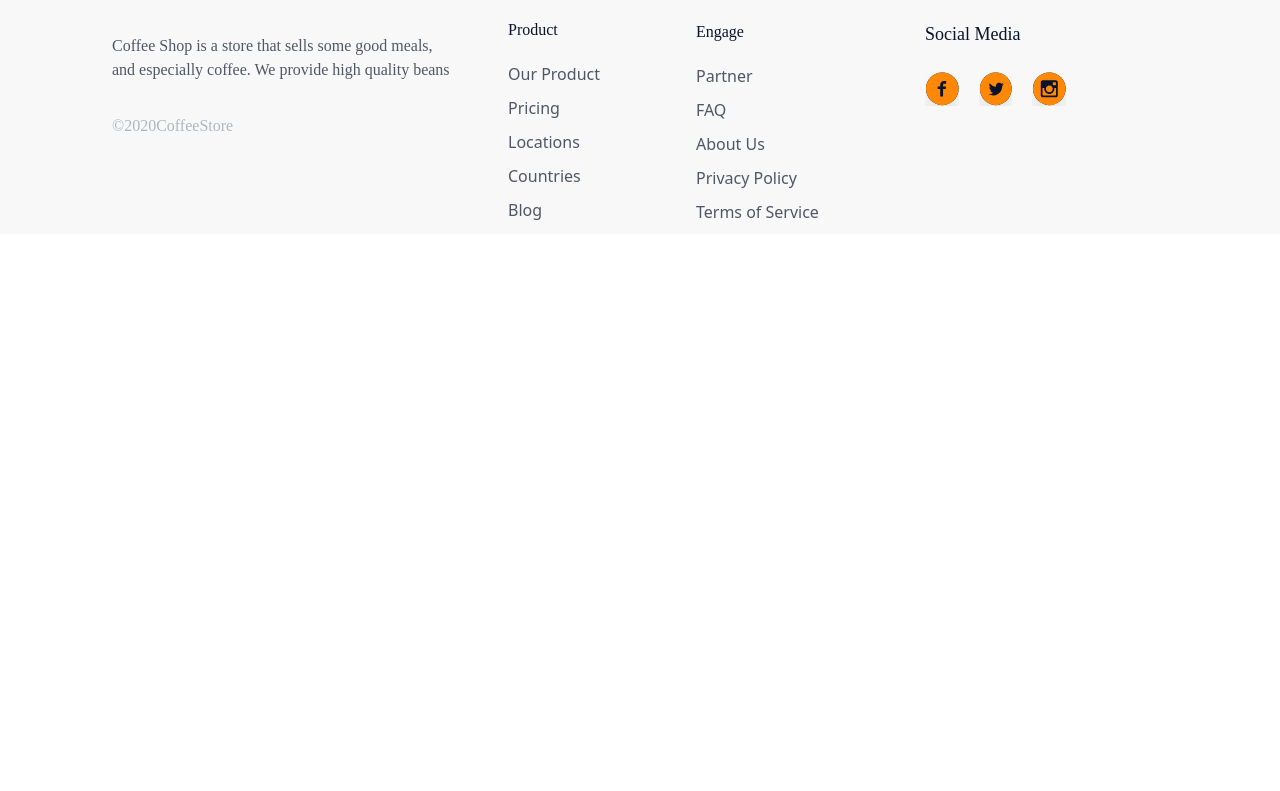
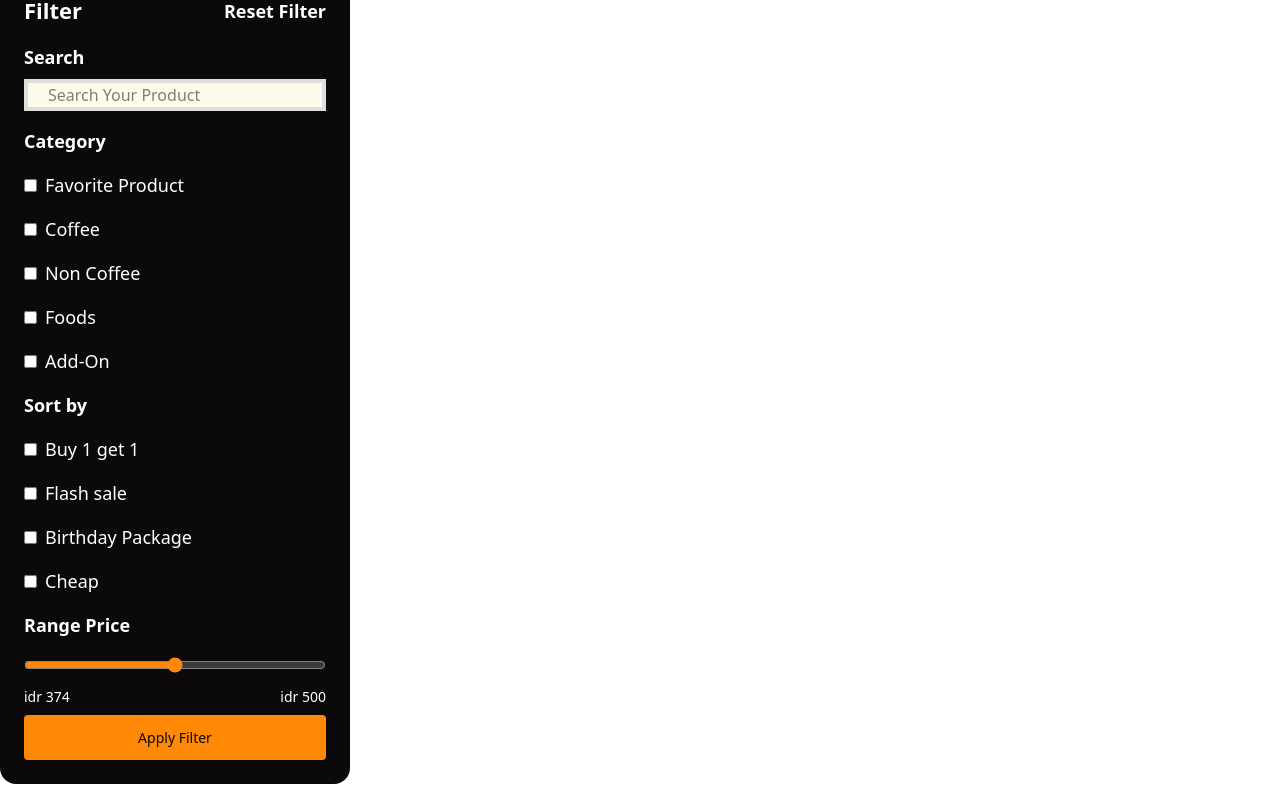
Before and after one commit to adityabastyas/koda-b6-react, a React (Vite) app: page /products in a window 1280 px wide. Shown: the part 349-1140 px from the top of the page. Before the commit the page ends 800 px from the top, so only its background shows below. Built offline with nearby package versions, Linux system fonts and the light colour scheme.

Commit message:
feat: add new feature form search filter menus and styling

```diff
--- a/src/pages/Products.jsx
+++ b/src/pages/Products.jsx
@@ -17,6 +17,122 @@ function Products() {
           </h1>
         </div>
       </section>
+
+      <main>
+        <form className='w-[350px] rounded-2xl bg-[#0b0909] p-6 text-white'>
+          <header className='flex items-center justify-between'>
+            <h4 className='text-[22px] font-semibold'>Filter</h4>
+            <button
+              type='reset'
+              className='bg-transparent cursor-pointer text-lg font-bold text-white'
+            >
+              Reset Filter
+            </button>
+          </header>
+
+          <section className='mt-4'>
+            <h5 className='text-lg font-bold'>Search</h5>
+            <input
+              type='text'
+              placeholder='Search Your Product'
+              className='mt-2 mb-4 w-full border-4 bg-amber-50 border-[#dedede] px-5 text-black outline-none'
+            />
+          </section>
+
+          <section>
+            <h5 className='mb-4 text-lg font-bold'>Category</h5>
+
+            <div className='mb-4 flex items-center gap-2 text-lg'>
+              <input type='checkbox' id='fav' className='accent-[#ff8906]' />
+              <label htmlFor='fav'>Favorite Product</label>
+            </div>
+
+            <div className='mb-4 flex items-center gap-2 text-lg'>
+              <input type='checkbox' id='coffee' className='accent-[#ff8906]' />
+              <label htmlFor='coffee'>Coffee</label>
+            </div>
+
+            <div className='mb-4 flex items-center gap-2 text-lg'>
+              <input
+                type='checkbox'
+                id='noncoffee'
+                className='accent-[#ff8906]'
+              />
+              <label htmlFor='noncoffee'>Non Coffee</label>
+            </div>
+
+            <div className='mb-4 flex items-center gap-2 text-lg'>
+              <input type='checkbox' id='foods' className='accent-[#ff8906]' />
+              <label htmlFor='foods'>Foods</label>
+            </div>
+
+            <div className='mb-4 flex items-center gap-2 text-lg'>
+              <input type='checkbox' id='addon' className='accent-[#ff8906]' />
+              <label htmlFor='addon'>Add-On</label>
+            </div>
+          </section>
+
+          <section>
+            <h5 className='mb-4 text-lg font-bold'>Sort by</h5>
+
+            <div className='mb-4 flex items-center gap-2 text-lg'>
+              <input
+                type='checkbox'
+                id='buy1get1'
+                className='accent-[#ff8906]'
+              />
+              <label htmlFor='buy1get1'>Buy 1 get 1</label>
+            </div>
+
+            <div className='mb-4 flex items-center gap-2 text-lg'>
+              <input
+                type='checkbox'
+                id='flashsale'
+                className='accent-[#ff8906]'
+              />
+              <label htmlFor='flashsale'>Flash sale</label>
+            </div>
+
+            <div className='mb-4 flex items-center gap-2 text-lg'>
+              <input
+                type='checkbox'
+                id='birthday'
+                className='accent-[#ff8906]'
+              />
+              <label htmlFor='birthday'>Birthday Package</label>
+            </div>
+
+            <div className='mb-4 flex items-center gap-2 text-lg'>
+              <input type='checkbox' id='cheap' className='accent-[#ff8906]' />
+              <label htmlFor='cheap'>Cheap</label>
+            </div>
+          </section>
+
+          <section>
+            <h5 className='mb-4 text-lg font-bold'>Range Price</h5>
+
+            <input
+              type='range'
+              min='0'
+              max='100'
+              defaultValue='50'
+              className='w-full accent-[#ff8906]'
+            />
+
+            <div className='mt-2 flex justify-between text-sm'>
+              <span>idr 374</span>
+              <span>idr 500</span>
+            </div>
+          </section>
+
+          <button
+            type='submit'
+            className='mt-2 w-full rounded bg-[#ff8906] py-3 text-[14px] font-medium text-[#0b0909]'
+          >
+            Apply Filter
+          </button>
+        </form>
+      </main>
     </>
   );
 }
```
